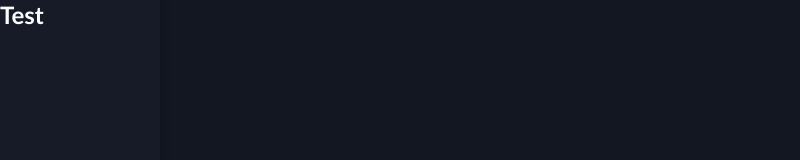
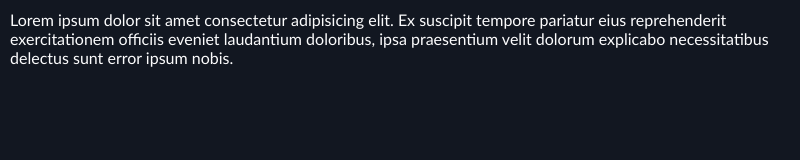
Before and after one commit to MaximilianMcC/Work, an Electron app: page app/index.html in a window 800 px wide. Drawn offline with Linux system fonts and the light colour scheme.

Commit message:
Reworked sidebar to shift page content

```diff
--- a/app/index.html
+++ b/app/index.html
@@ -16,14 +16,15 @@
 	<main>
 
 		<!-- Sidebar with pages and whatnot -->
-		<section class="sidebar show">
-			<h1>Test</h1>
+		<section class="sidebar">
+			<h1>Sidebar Content</h1>
 		</section>
 
 		<!-- Page content -->
 		<section class="page">
+			<p>Lorem ipsum dolor sit amet consectetur adipisicing elit. Ex suscipit tempore pariatur eius reprehenderit exercitationem officiis eveniet laudantium doloribus, ipsa praesentium velit dolorum explicabo necessitatibus delectus sunt error ipsum nobis.</p>
+		</section>
 
-		</section>
 	</main>
 
 
--- a/app/script/shortcuts.js
+++ b/app/script/shortcuts.js
@@ -4,21 +4,7 @@ document.addEventListener("keydown", (e) => {
 	// Toggle the sidebar
 	if (e.ctrlKey && e.key === "b") {
 
-		console.log("Toggling sidebar rn");
-		const sidebar = document.querySelector(".sidebar");
-
-		// Check for if the sidebar is hidden, or not then swap the state
-		if (sidebar.classList.contains("show")) {
-
-			// Hide the sidebar
-			sidebar.classList.remove("show");
-			sidebar.classList.add("hide");
-		} else {
-
-			// Show the sidebar
-			sidebar.classList.remove("hide");
-			sidebar.classList.add("show");
-		}
+		document.querySelector(".sidebar").classList.toggle("hidden");
 	}
 
 });
--- a/app/style/style.scss
+++ b/app/style/style.scss
@@ -21,22 +21,44 @@ h1, h2, h3, h4, h5, h6, p, a, button, input {
 	color: $text;
 }
 
-
+main {
+	display: flex;
+}
 
 
 // Sidebar
+// TODO: Don't use stupid margin thing
 .sidebar {
-	position: absolute;
-	z-index: 999999;
-	top: 0;
-	width: 20%;
-	height: 100%;
+	$width: 15%;
 
 	background-color: $secondary;
-	box-shadow: 1px 0px 10px rgba(0, 0, 0, 0.2);
-	transition: left 0.4s ease;
+	width: $width;
+	height: 100vh;
+	position: fixed;
+	left: -$width;
+	transition: left 0.3s ease;
 
-	// Sidebar states
-	&.show { left: 0; }
-	&.hide { left: -20%; }
+	box-sizing: border-box;
+	padding: 10px;
+
+	&.hidden {
+		left: 0;
+
+		&+.page {
+			margin-left: $width;
+			transition: margin-left 0.3s ease;
+		}
+	}
 }
+
+// Page
+.page {
+	background-color: $background;
+	height: 100vh;
+	width: 100%;
+	box-sizing: border-box;
+	padding: 10px;
+
+	// TODO: Dont use margin animation stuff its rubbish
+	transition: margin-left 0.3s ease;
+}
```
Also changed, not shown: app/style/style.css.
